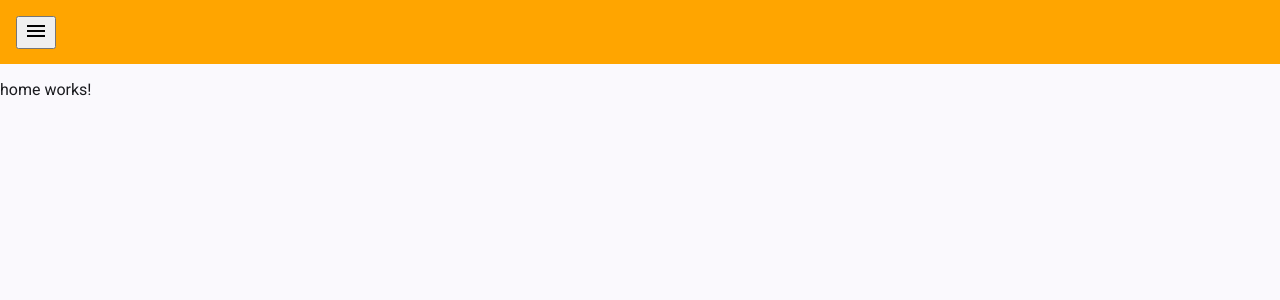
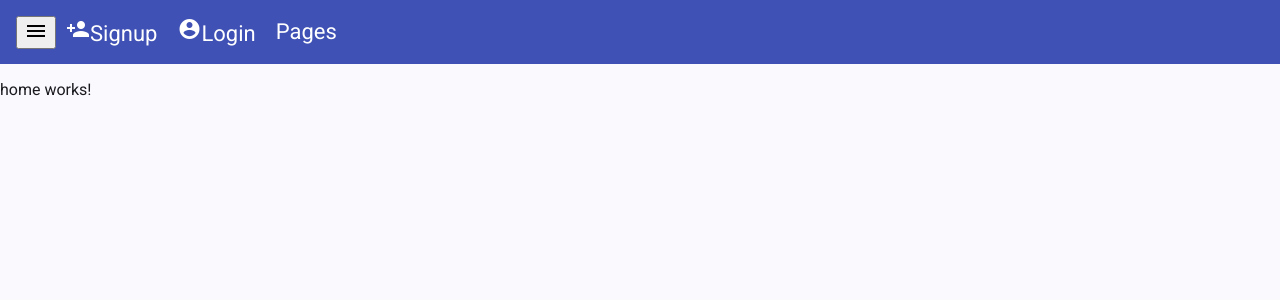
Before and after one commit to sjaroni/angular-material, an Angular app: page / in a window 1280 px wide. Shown: the top 300 px of the page. Built offline with nearby package versions, Linux system fonts and the light colour scheme.

Commit message:
style: menu and dropdown

```diff
--- a/src/app/app.component.html
+++ b/src/app/app.component.html
@@ -19,10 +19,21 @@
       </a>
     </mat-nav-list>
   </mat-sidenav>
+
   <mat-toolbar color="primary">
     <button mat-icon-button (click)="sidebar.open()">
       <mat-icon>menu</mat-icon>
     </button>
+    <a mat-button> <mat-icon> person_add </mat-icon>Signup </a>
+    <a mat-button> <mat-icon> account_circle </mat-icon>Login </a>
+    <a mat-button [matMenuTriggerFor]="dropdownMenu"> Pages </a>
+    <mat-menu #dropdownMenu>
+      <button mat-menu-item routerLink="/">Home</button>
+      <button mat-menu-item routerLink="about">About</button>
+      <button mat-menu-item routerLink="contact">Contact</button>
+      <button mat-menu-item routerLink="courses">Courses</button>
+    </mat-menu>
   </mat-toolbar>
+
   <router-outlet />
 </mat-sidenav-container>
--- a/src/app/app.component.ts
+++ b/src/app/app.component.ts
@@ -4,15 +4,17 @@ import { MatSidenavModule } from '@angular/material/sidenav';
 import { MatListModule } from '@angular/material/list';
 import { MatIconModule } from '@angular/material/icon';
 import { MatToolbarModule } from '@angular/material/toolbar';
+import {MatMenuModule} from '@angular/material/menu';
 @Component({
   selector: 'app-root',
   imports: [
     RouterOutlet,
+    RouterLink,
     MatSidenavModule,
     MatListModule,
     MatIconModule,
     MatToolbarModule,
-    RouterLink,
+    MatMenuModule
   ],
   templateUrl: './app.component.html',
   styleUrl: './app.component.scss',
--- a/src/styles.scss
+++ b/src/styles.scss
@@ -3,10 +3,14 @@
 // Customize the entire app. Change :root to your selector if you want to scope the styles.
 :root {
   @include mat.toolbar-overrides((
-    container-background-color: orange,
-    container-text-color: red,
+    container-background-color: var(--mat-toolbar-background, #3f51b5),
+    container-text-color: var(--mat-toolbar-text, #ffffff),
   ));
 }
 
 html, body { height: 100%; }
 body { margin: 0; font-family: Roboto, "Helvetica Neue", sans-serif; }
+
+a{
+  margin: 0 10px;
+}
```
